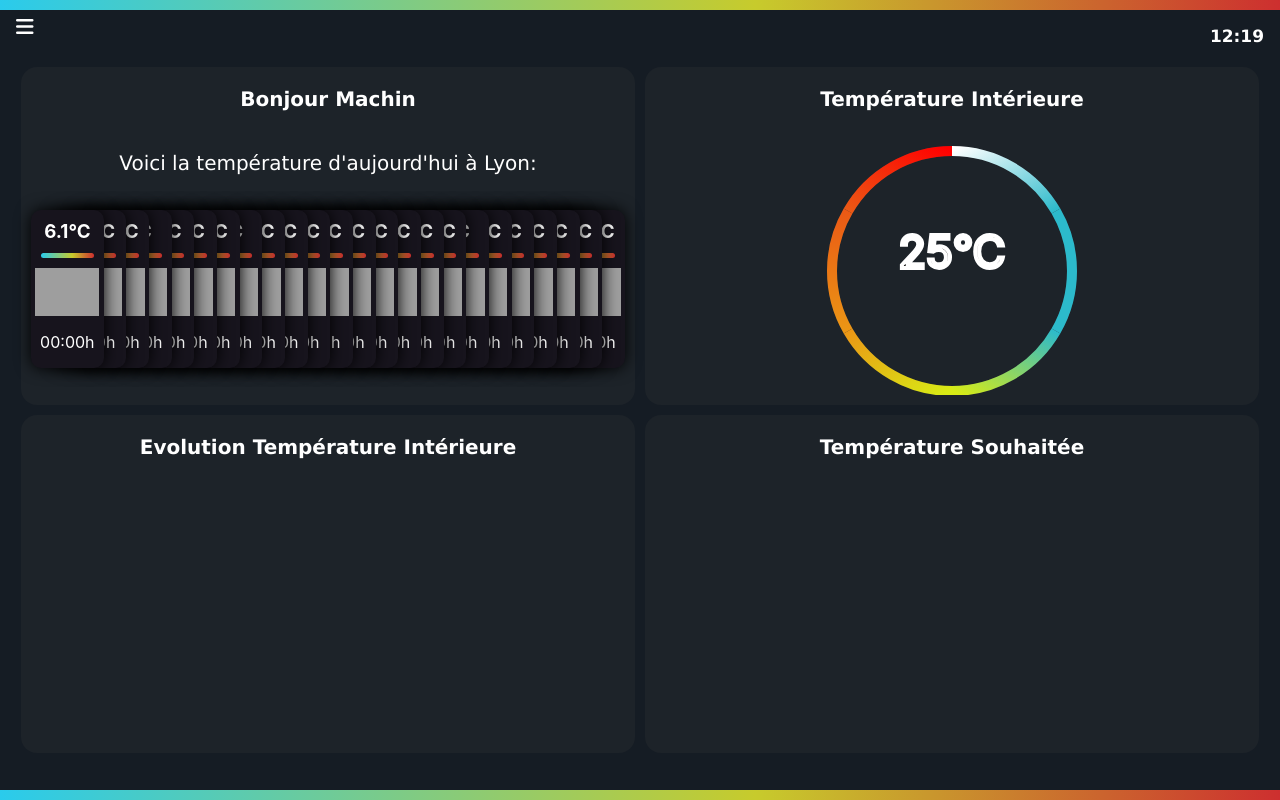
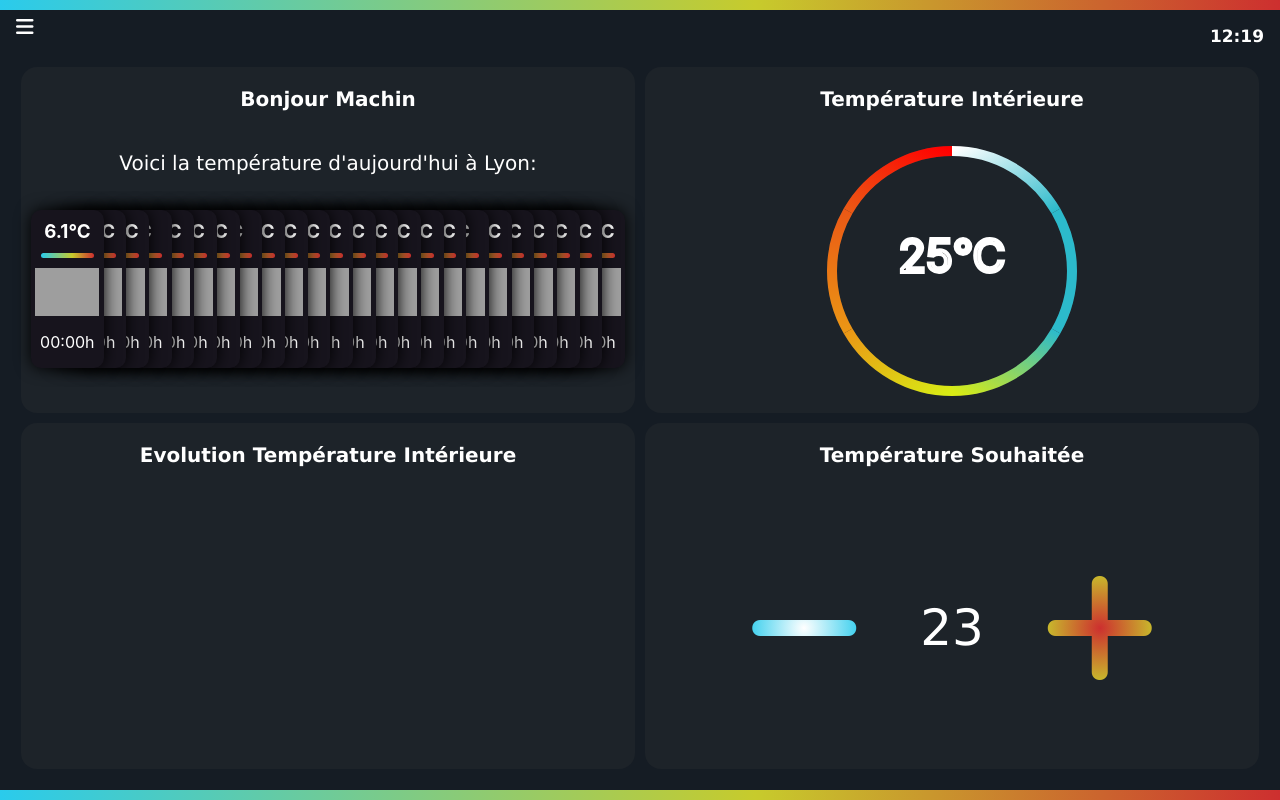
Before and after one commit to WilliamBamba/thermo_ia, a React (Create React App) app in the folder front/: page / in a window 1280 px wide. Built offline with nearby package versions, Linux system fonts and the light colour scheme; grey boxes are pictures that could not be loaded; the HTML template or start-up script is replaced by a standard one.

Commit message:
Gestion de la température fait et stylisé ! Fait avec le store comme ça izi pizi quand on aura le back

```diff
--- a/front/src/App.css
+++ b/front/src/App.css
@@ -96,7 +96,7 @@
   flex: 1;
   padding-left: 1em;
   padding-right: 1em;
-  padding-bottom: 2em;
+  padding-bottom: 1em;
 }
 
 #meteo {
@@ -244,3 +244,34 @@
   background: rgb(42,203,236);
   background: linear-gradient(90deg, rgba(42,203,236,1) 0%, rgba(199,203,44,1) 59%, rgba(205,47,47,1) 100%);
 }
+
+.containerGestion {
+  display: flex;
+  flex: 1;
+  align-items: center;
+  justify-content: center;
+}
+
+.fa-minus {
+  cursor: pointer;
+  background: rgb(255,255,255);
+  background: radial-gradient(circle, rgba(255,255,255,1) 0%, rgba(42,203,236,1) 70%);
+	-webkit-background-clip: text;
+  -webkit-text-fill-color: transparent;
+  margin: 50px;
+}
+
+.fa-plus {
+  cursor: pointer;
+  background:  rgba(205,47,47,1);
+  background: radial-gradient(circle,  rgba(205,47,47,1) 0%,  rgba(199,203,44,1) 70%);
+	-webkit-background-clip: text;
+  -webkit-text-fill-color: transparent;
+  margin: 50px;
+}
+
+#compteur {
+  margin: 10px;
+  font-size: 50px;
+  font-family: Verdana, Geneva, Tahoma, sans-serif;
+}
--- a/front/src/compenents/Home.js
+++ b/front/src/compenents/Home.js
@@ -28,7 +28,7 @@ export default({store}) => {
             <div className='prettyBar' />
             <Parametres />
             <Info />
-            <Temp />
+            <Temp store={store}/>
             <div className='prettyBar' />
         </div>
     );
--- a/front/src/compenents/Info/Meteo.js
+++ b/front/src/compenents/Info/Meteo.js
@@ -28,14 +28,14 @@ export default ({store}) => {
                     len = len - 1;
                     return (
                         <div className='card' style={{zIndex:len}}>
-                            <h3 class="title">{hour.temp_c}°C</h3>
-                            <div class="bar">
-                                <div class="emptybar"></div>
-                                <div class="filledbar"></div>
+                            <h3 className="title">{hour.temp_c}°C</h3>
+                            <div className="bar">
+                                <div className="emptybar"></div>
+                                <div className="filledbar"></div>
                             </div>
                             <div className='imgInfo'>
                                 <img className='img' src={hour.condition.icon} alt="condition" />
-                                <div class="card-content">
+                                <div className="card-content">
                                     <p>{hour.time.split(' ')[1]}h</p>
                                 </div>
                             </div>
--- a/front/src/compenents/Temp/Temp.js
+++ b/front/src/compenents/Temp/Temp.js
@@ -9,7 +9,7 @@ export default ({store}) => {
     return (
         <div id='temp'>
             <TempEvolution />
-            <TempGestion />
+            <TempGestion store={store} />
         </div>
     );
 };
--- a/front/src/compenents/Temp/TempEvolution.js
+++ b/front/src/compenents/Temp/TempEvolution.js
@@ -6,7 +6,7 @@ export default ({store}) => {
 
     return (
         <div id='tempEvolution'>
-            <p class='TitreSection'> Evolution Température Intérieure </p>
+            <p className='TitreSection'> Evolution Température Intérieure </p>
         </div>
     );
 };
--- a/front/src/compenents/Temp/TempGestion.js
+++ b/front/src/compenents/Temp/TempGestion.js
@@ -1,4 +1,4 @@
-/*import { useState } from "react";*/
+import { useState } from "react";
 import React from 'react';
 
 
@@ -6,7 +6,12 @@ export default ({store}) => {
 
     return (
         <div id='tempGestion'>
-            <p class='TitreSection'> Température Souhaitée </p>
+            <p className='TitreSection'> Température Souhaitée </p>
+            <div className='containerGestion'>
+                <i onClick={() => store.merge({count: store.state.count-1})} className="fas fa-minus fa-8x"></i>
+                <p id='compteur'>{store.state.count }</p>
+                <i onClick={() => store.merge({count: store.state.count+1})} className="fas fa-plus fa-8x"></i>
+            </div>
         </div>
     );
 };
--- a/front/src/store/index.js
+++ b/front/src/store/index.js
@@ -1,5 +1,5 @@
 const initialState = {
-    count: 0,
+    count: 23,
 };
 
 
```
